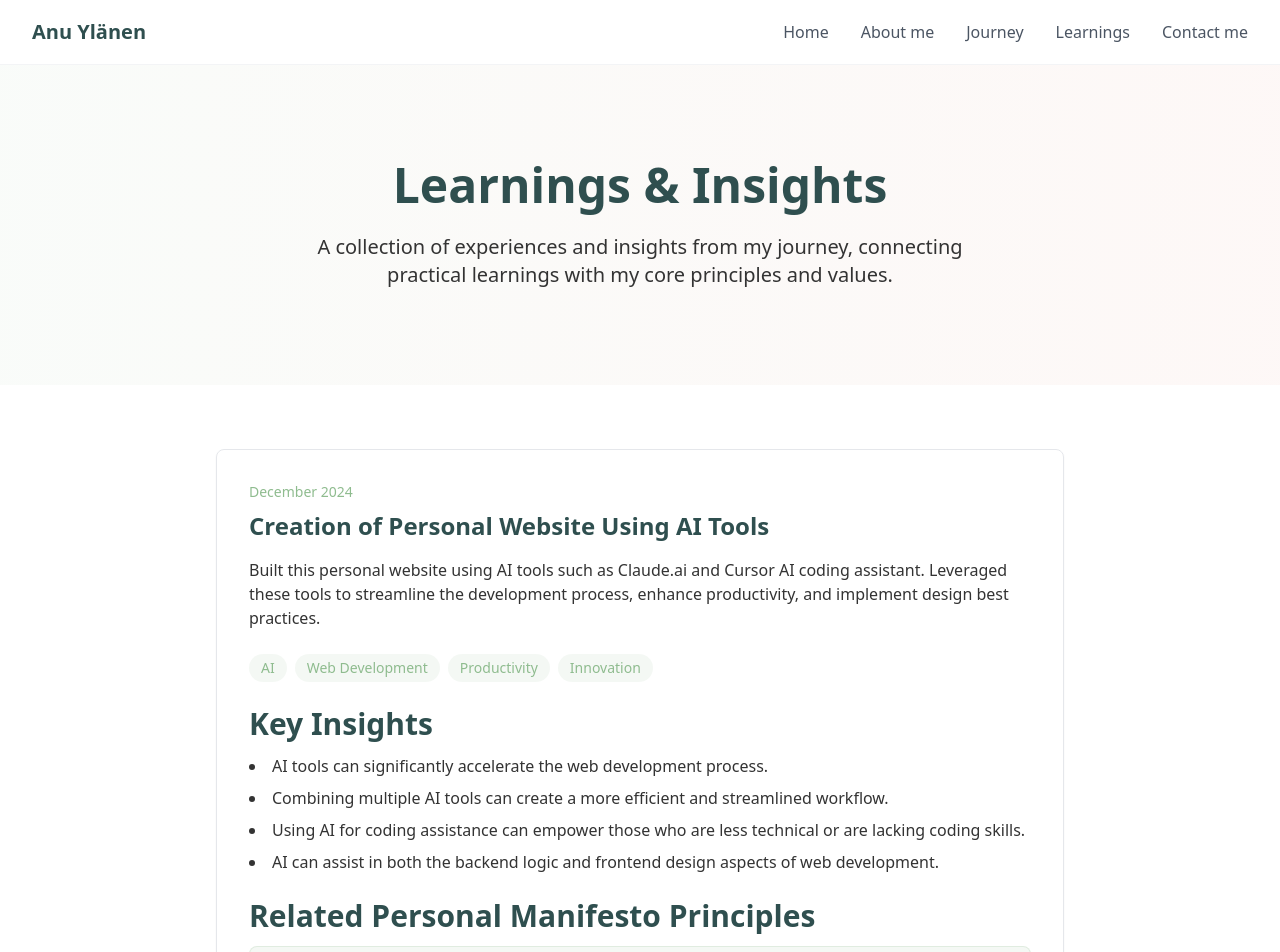
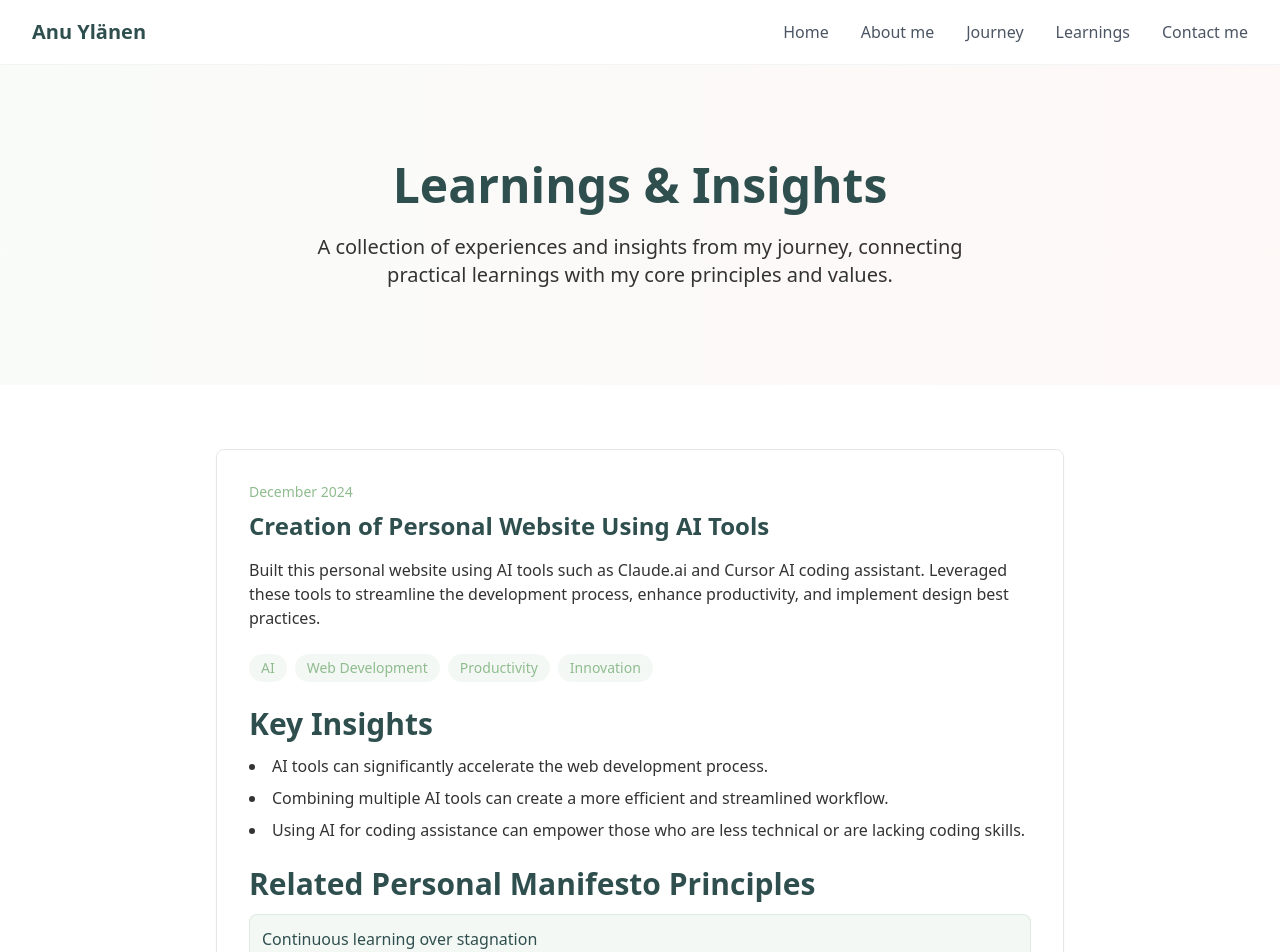
Before and after one commit to anupulu/anupulu.github.io, a Next.js app: page /learnings in a window 1280 px wide. Shown: the top 952 px of the page. Built offline with nearby package versions, Linux system fonts and the light colour scheme.

Commit message:
Small content update

```diff
--- a/app/learnings/page.tsx
+++ b/app/learnings/page.tsx
@@ -26,8 +26,7 @@ export default function LearningsPage() {
       insights: [
         "AI tools can significantly accelerate the web development process.",
         "Combining multiple AI tools can create a more efficient and streamlined workflow.",
-        "Using AI for coding assistance can empower those who are less technical or are lacking coding skills.",
-        "AI can assist in both the backend logic and frontend design aspects of web development."
+        "Using AI for coding assistance can empower those who are less technical or are lacking coding skills."
       ],
       relatedManifestoPrinciples: [
         "Continuous learning over stagnation"
```
Also changed, not shown: 2 other files (tests, documents, lock files or other folders).
